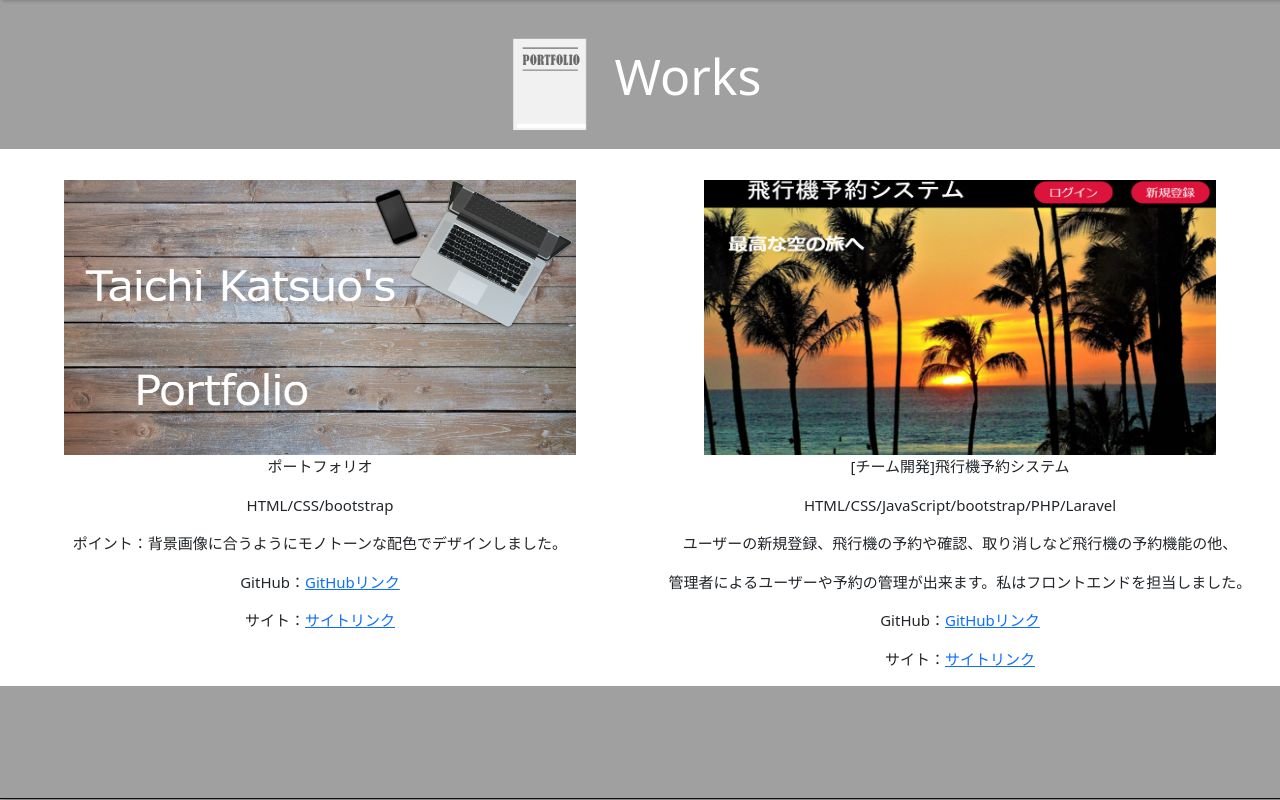
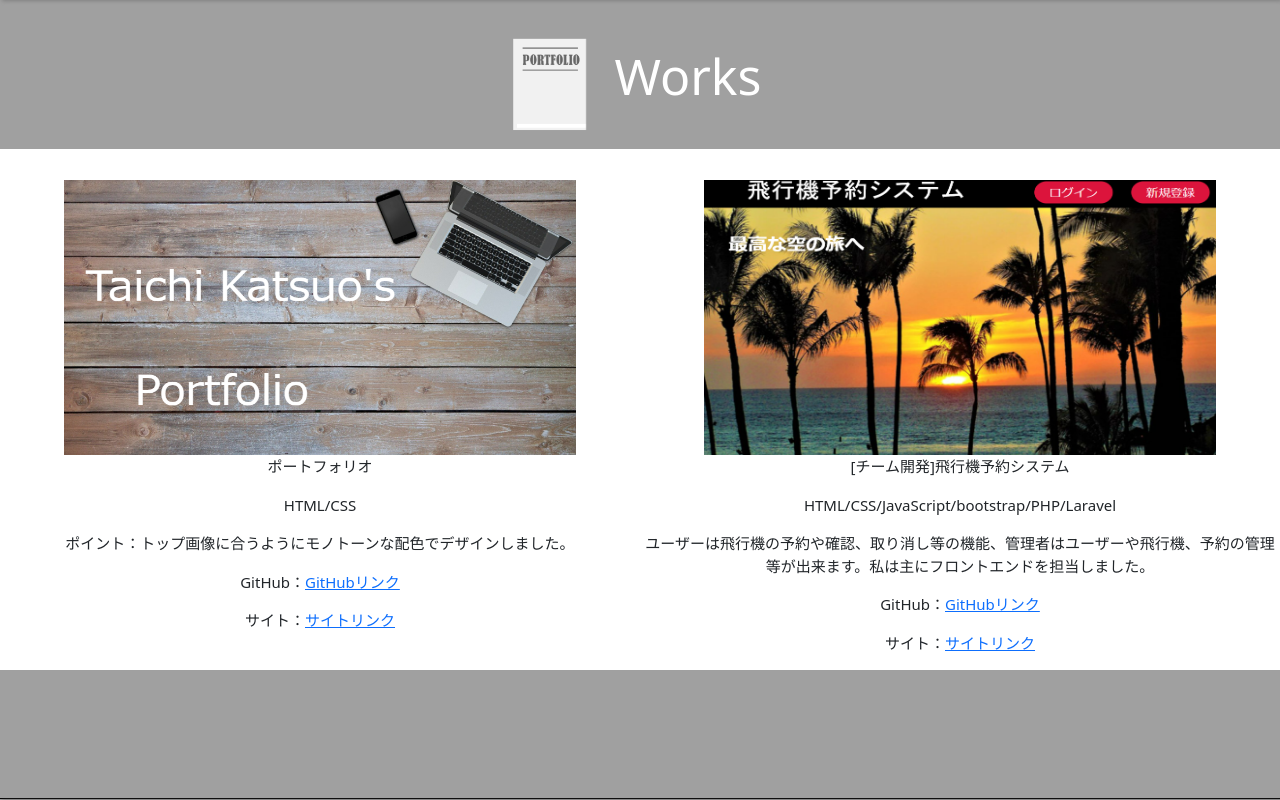
Before and after one commit to tk92mevius/tk_portfolio, a PHP site: page / in a window 1280 px wide. Shown: the part 2417-3217 px from the top of the page. Run offline with PHP 8.4, Linux system fonts and the light colour scheme.

Commit message:
ワークスエリア説明文修正

```diff
--- a/index.html
+++ b/index.html
@@ -125,8 +125,8 @@
             <div class="self-portfolio">
                 <img src="img/portfolio.png" alt="">
                 <p>ポートフォリオ</p>
-                <p>HTML/CSS/bootstrap</p>
-                <p>ポイント：背景画像に合うようにモノトーンな配色でデザインしました。</p>
+                <p>HTML/CSS</p>
+                <p>ポイント：トップ画像に合うようにモノトーンな配色でデザインしました。</p>
                 <p>GitHub：<a href="https://github.com/tk92mevius/tk_portfolio.git">GitHubリンク</a></p>
                 <p>サイト：<a href="./index.php">サイトリンク</a></p>
             </div>
@@ -134,8 +134,7 @@
                 <img src="img/airplane-reserve.png" alt="">
                 <p>[チーム開発]飛行機予約システム</p>
                 <p>HTML/CSS/JavaScript/bootstrap/PHP/Laravel</p>
-                <p>ユーザーの新規登録、飛行機の予約や確認、取り消しなど飛行機の予約機能の他、</p>
-                <p>管理者によるユーザーや予約の管理が出来ます。私はフロントエンドを担当しました。</p>
+                <p>ユーザーは飛行機の予約や確認、取り消し等の機能、管理者はユーザーや飛行機、予約の管理等が出来ます。私は主にフロントエンドを担当しました。</p>
                 <p>GitHub：<a href="https://github.com/techis-team90/plane_reserve.git">GitHubリンク</a></p>
                 <p>サイト：<a href="https://team90-plane-reserve.herokuapp.com/">サイトリンク</a></p>
             </div>
--- a/style.css
+++ b/style.css
@@ -483,6 +483,7 @@ font-size: 11px;
 height: 100px;
 width: 100px;
 }
+/* コンタクトエリア */
 .self-telphone{
 font-size: 13px;
 }
```
